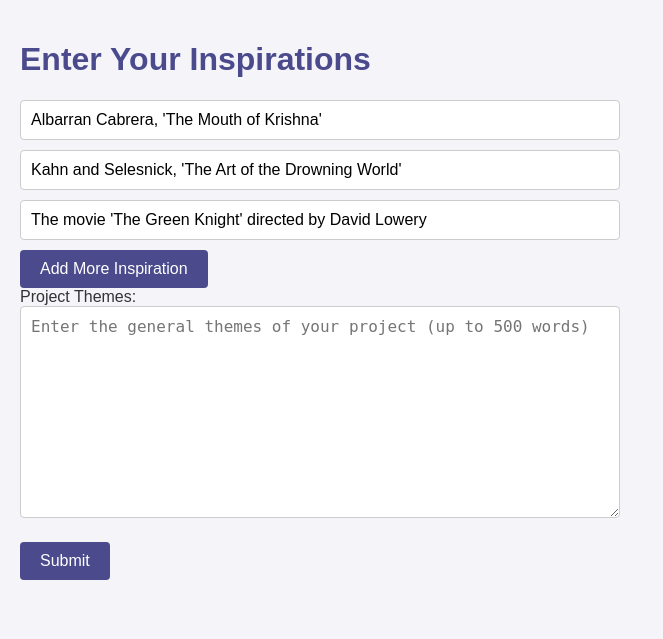
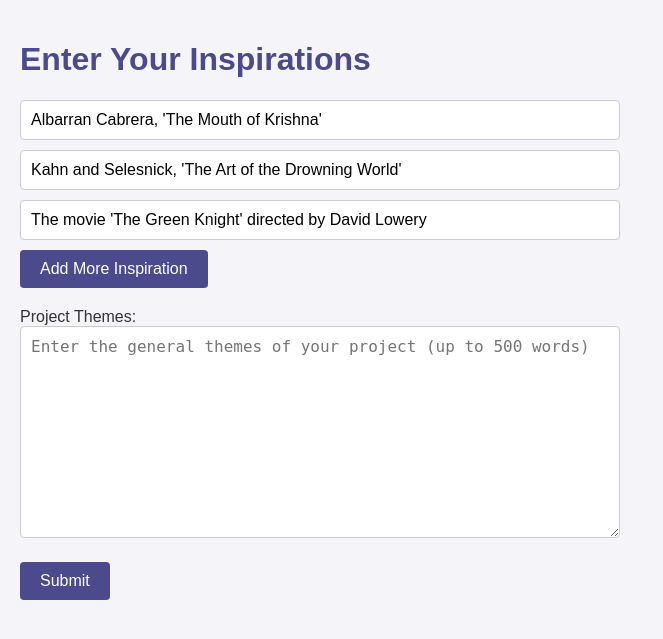
Before and after one commit to Moishe/art-recommendations, a Flask app: page / in a window 1280 px wide. Shown: the top 639 px of the page, without its empty margins (0-663 px from the left). Run offline with Flask 3, Linux system fonts and the light colour scheme.

Commit message:
style: Add margin below "Add More Inspiration" button for spacing

```diff
--- a/templates/index.html
+++ b/templates/index.html
@@ -106,7 +106,7 @@
             <input type="text" name="inspiration" placeholder="Inspiration 3"
                 value="The movie 'The Green Knight' directed by David Lowery"><br>
         </div>
-        <button type="button" onclick="addInspiration()">Add More Inspiration</button>
+        <button type="button" onclick="addInspiration()" style="margin-bottom: 20px;">Add More Inspiration</button>
         </div>
         <div>
             <label for="project-themes">Project Themes:</label><br>
```
